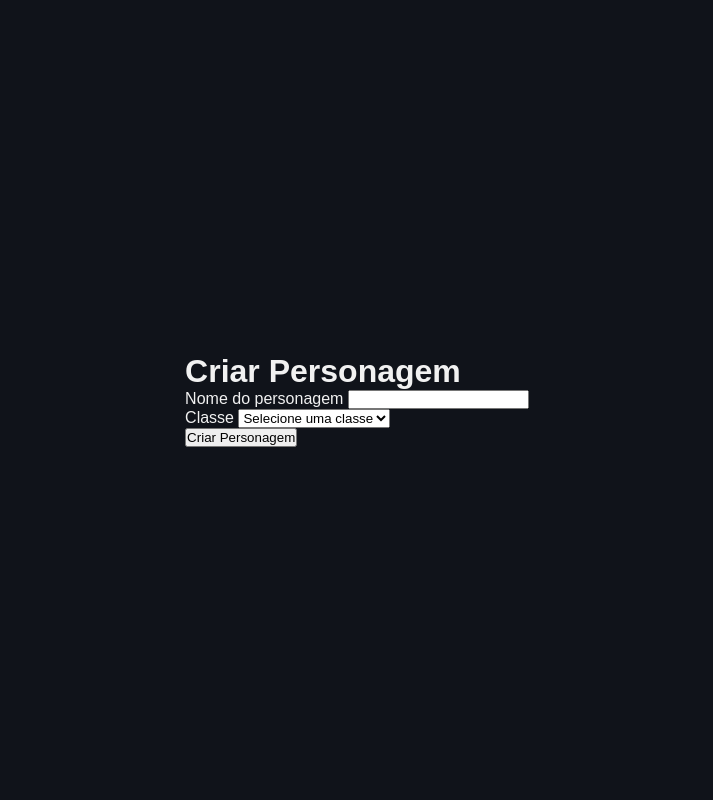
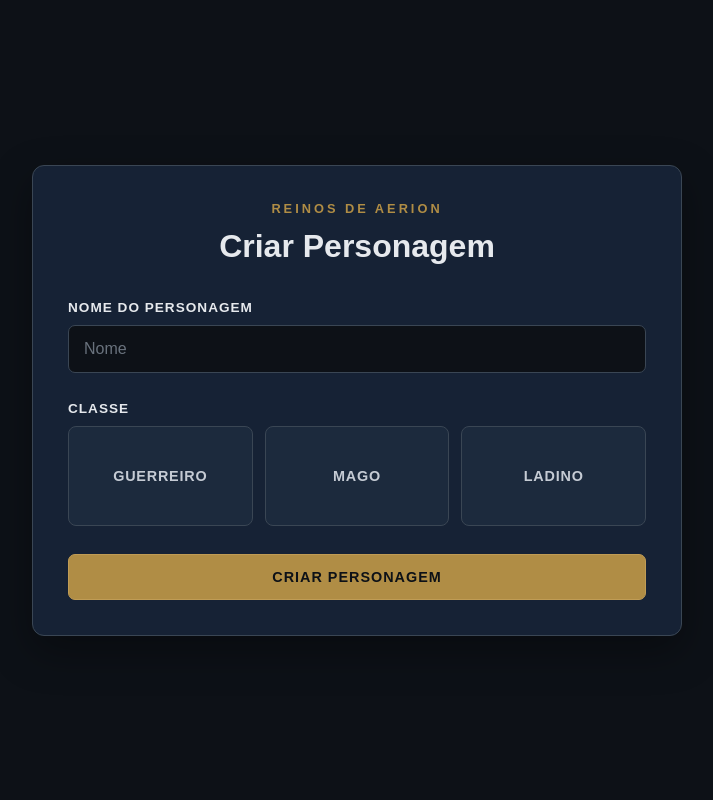
Before and after one commit to ArtCurvelo/Reinos-de-Aerion, a Flask app: page /novo-jogo in a window 1280 px wide. Shown: the whole page, without its empty margins (283-996 px from the left). Run offline with Flask 3, Linux system fonts and the light colour scheme.

Commit message:
style: adiciona identidade visual e icones do HUD

```diff
--- a/frontend/static/css/style.css
+++ b/frontend/static/css/style.css
@@ -11,8 +11,8 @@ body {
     justify-content: center;
     align-items: center;
 
-    background: #10131a;
-    color: #f1f1f1;
+    background: #0D1117;
+    color: #E6E9ED;
 
     font-family: Arial, sans-serif;
 }
@@ -238,22 +245,257 @@ body {
 }
 
 .menu-jogo button {
-    padding: 14px;
+    height: 58px;
 
-    border: 1px solid #2b3444;
+    display: flex;
+    align-items: center;
+    justify-content: center;
+
+    padding: 0;
+
+    border: 1px solid #3A4654;
     border-radius: 8px;
 
-    background: #202837;
-    color: #ffffff;
+    background: #162235;
+    color: #E6E9ED;
 
     cursor: pointer;
-    font-size: 0.95rem;
 
-    transition: background 0.2s;
+    transition:
+        background 0.2s,
+        border-color 0.2s,
+        transform 0.2s;
+}
+
+.menu-jogo button img {
+    width: 26px;
+    height: 26px;
+
+    display: block;
+
+    flex-shrink: 0;
+
+    transition: transform 0.2s;
 }
 
 .menu-jogo button:hover {
-    background: #303b50;
+    background: #1C2A3D;
+    border-color: #69727D;
+
+    transform: translateY(-2px);
+}
+
+.menu-jogo button:hover img {
+    transform: scale(1.08);
+}
+
+
+/* =========================
+   CRIAÇÃO DE PERSONAGEM
+   ========================= */
+
+.criacao-personagem {
+    width: 100%;
+    max-width: 650px;
+
+    padding: 35px;
+
+    background: #162235;
+    border: 1px solid #3A4654;
+    border-radius: 12px;
+
+    box-shadow: 0 15px 40px rgba(0, 0, 0, 0.35);
+}
+
+
+/* Cabeçalho */
+
+.cabecalho-criacao {
+    text-align: center;
+    margin-bottom: 35px;
+}
+
+.titulo-jogo {
+    margin-bottom: 12px;
+
+    color: #B08D45;
+
+    font-size: 0.8rem;
+    font-weight: bold;
+
+    letter-spacing: 3px;
+}
+
+.cabecalho-criacao h1 {
+    color: #E6E9ED;
+
+    font-size: 2rem;
+    font-weight: 600;
+}
+
+
+/* Campos */
+
+.campo {
+    margin-bottom: 28px;
+}
+
+.campo > label {
+    display: block;
+
+    margin-bottom: 10px;
+
+    color: #E6E9ED;
+
+    font-size: 0.85rem;
+    font-weight: bold;
+
+    text-transform: uppercase;
+    letter-spacing: 1px;
+}
+
+
+/* Campo de nome */
+
+.campo input[type="text"] {
+    width: 100%;
+
+    padding: 14px 15px;
+
+    background: #0D1117;
+    color: #E6E9ED;
+
+    border: 1px solid #3A4654;
+    border-radius: 7px;
+
+    outline: none;
+
+    font-size: 1rem;
+
+    transition: border-color 0.2s, background 0.2s;
+}
+
+.campo input[type="text"]::placeholder {
+    color: #69727D;
+}
+
+.campo input[type="text"]:focus {
+    background: #111923;
+    border-color: #69727D;
+}
+
+
+/* Seleção de classes */
+
+.selecao-classes {
+    display: grid;
+    grid-template-columns: repeat(3, 1fr);
+    gap: 12px;
+}
+
+.classe-card {
+    position: relative;
+
+    min-height: 100px;
+
+    display: flex;
+    justify-content: center;
+    align-items: center;
+
+    padding: 15px;
+
+    background: #1C2A3D;
+    border: 1px solid #3A4654;
+    border-radius: 8px;
+
+    cursor: pointer;
+
+    text-align: center;
+
+    transition:
+        background 0.2s,
+        border-color 0.2s,
+        transform 0.2s;
+}
+
+.classe-card:hover {
+    background: #22334A;
+    border-color: #69727D;
+
+    transform: translateY(-2px);
+}
+
+
+/* Esconde o radio original */
+
+.classe-card input[type="radio"] {
+    position: absolute;
+
+    opacity: 0;
+
+    pointer-events: none;
+}
+
+
+/* Nome da classe */
+
+.classe-card span {
+    color: #C5CBD4;
+
+    font-size: 0.9rem;
+    font-weight: bold;
+
+    letter-spacing: 0.8px;
+}
+
+
+/* Classe selecionada */
+
+.classe-card:has(input[type="radio"]:checked) {
+    background: #202F43;
+    border-color: #B08D45;
+
+    box-shadow:
+        inset 0 0 0 1px #B08D45,
+        0 0 15px rgba(176, 141, 69, 0.08);
+}
+
+.classe-card:has(input[type="radio"]:checked) span {
+    color: #E6E9ED;
+}
+
+
+/* Botão */
+
+.botao-criar-personagem {
+    width: 100%;
+
+    padding: 14px;
+
+    background: #B08D45;
+    color: #0D1117;
+
+    border: 1px solid #C09C55;
+    border-radius: 7px;
+
+    font-size: 0.9rem;
+    font-weight: bold;
+
+    letter-spacing: 1px;
+
+    cursor: pointer;
+
+    transition:
+        background 0.2s,
+        border-color 0.2s,
+        transform 0.2s;
+}
+
+.botao-criar-personagem:hover {
+    background: #C09C55;
+    border-color: #D0AD65;
+
+    transform: translateY(-1px);
 }
 
 
--- a/frontend/templates/personagem/criacao.html
+++ b/frontend/templates/personagem/criacao.html
@@ -17,7 +17,16 @@
 
     <main class="criacao-personagem">
 
-        <h1>Criar Personagem</h1>
+        <header class="cabecalho-criacao">
+
+            <p class="titulo-jogo">
+                REINOS DE AERION
+            </p>
+
+            <h1>Criar Personagem</h1>
+
+        </header>
+
 
         <form method="POST" action="/novo-jogo">
 
@@ -33,41 +42,76 @@
                     name="nome"
                     minlength="3"
                     maxlength="30"
+                    placeholder="Nome"
                     required
                 >
 
             </div>
 
+
             <div class="campo">
 
-                <label for="classe">
+                <label>
                     Classe
                 </label>
 
-                <select id="classe" name="classe" required>
+                <div class="selecao-classes">
 
-                    <option value="">
-                        Selecione uma classe
-                    </option>
+                    <label class="classe-card">
 
-                    <option value="Guerreiro">
-                        Guerreiro
-                    </option>
+                        <input
+                            type="radio"
+                            name="classe"
+                            value="Guerreiro"
+                            required
+                        >
 
-                    <option value="Mago">
-                        Mago
-                    </option>
+                        <span>
+                            GUERREIRO
+                        </span>
 
-                    <option value="Ladino">
-                        Ladino
-                    </option>
+                    </label>
 
-                </select>
+
+                    <label class="classe-card">
+
+                        <input
+                            type="radio"
+                            name="classe"
+                            value="Mago"
+                        >
+
+                        <span>
+                            MAGO
+                        </span>
+
+                    </label>
+
+
+                    <label class="classe-card">
+
+                        <input
+                            type="radio"
+                            name="classe"
+                            value="Ladino"
+                        >
+
+                        <span>
+                            LADINO
+                        </span>
+
+                    </label>
+
+                </div>
 
             </div>
 
-            <button type="submit">
-                Criar Personagem
+
+            <button
+                type="submit"
+                class="botao-criar-personagem"
+            >
+                CRIAR PERSONAGEM
             </button>
 
         </form>
```
Also changed, not shown: other parts of frontend/static/css/style.css (+36 -20 lines), frontend/templates/jogo/index.html (+48 -5 lines), frontend/static/icons/habilidades.svg (added), frontend/static/icons/inventario.svg (added), frontend/static/icons/mapa.svg (added), frontend/static/icons/personagem.svg (added), frontend/static/icons/quests.svg (added).
